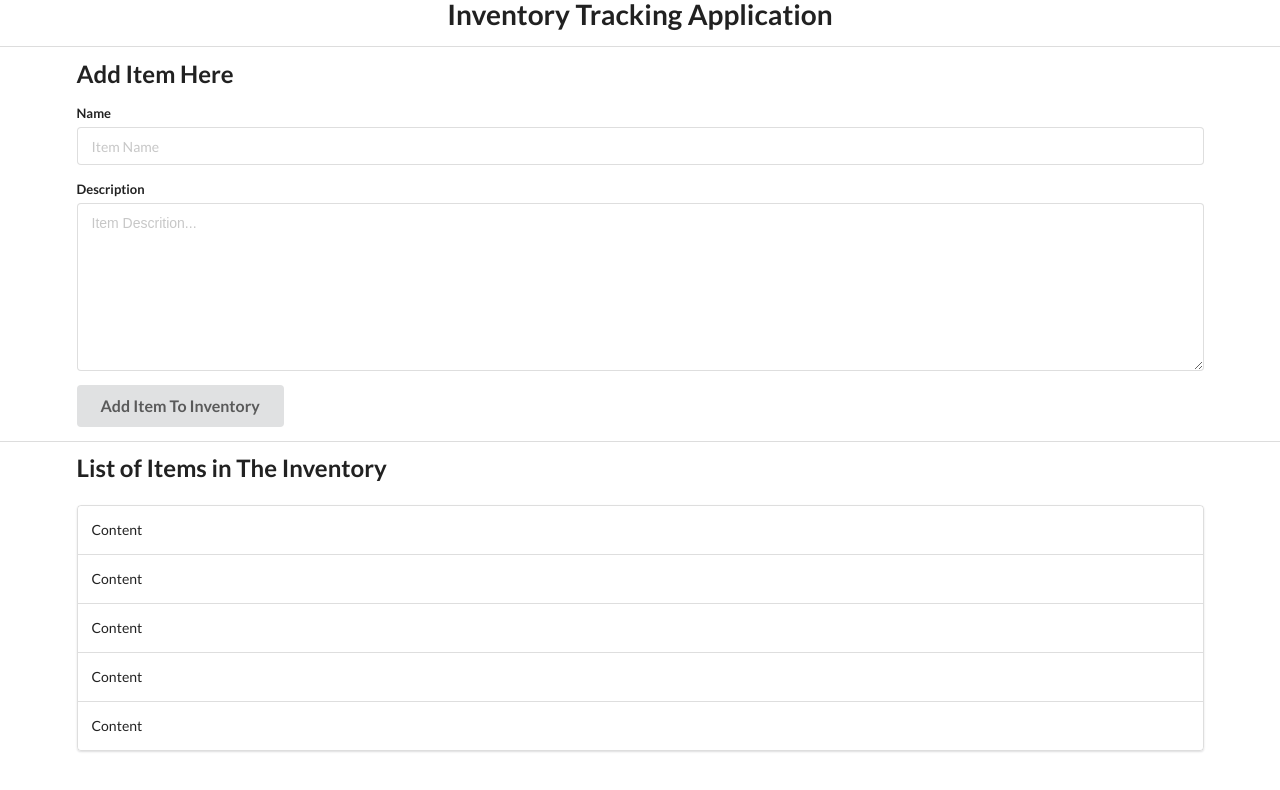
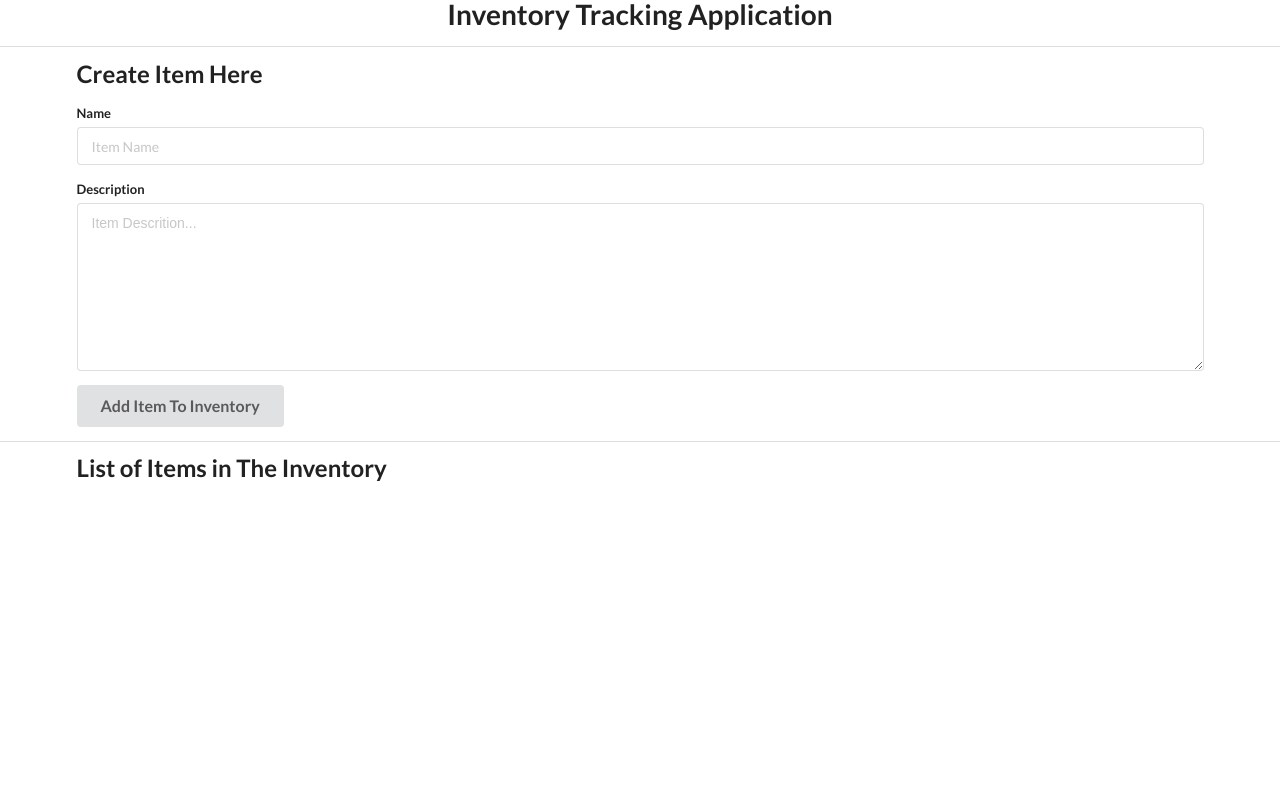
Before and after one commit to shiyuchen6688/inventory-tracking-app-shopify-Summer2022, a website: page public/index.html in a window 1280 px wide. Drawn offline with nearby package versions, Linux system fonts and the light colour scheme.

Commit message:
item.html done

```diff
--- a/public/index.html
+++ b/public/index.html
@@ -17,7 +17,7 @@
     <div class="ui divider"></div>
 
     <div class="ui container">
-        <h2 class="ui left aligned header">Add Item Here</h2>
+        <h2 class="ui left aligned header">Create Item Here</h2>
         <form class="ui form item-form">
             <div class="field">
                 <label for="name">Name</label>
@@ -42,13 +42,13 @@
         <h2 class="ui left aligned header">List of Items in The Inventory</h2>
         <section class="items-section">
             <div class="ui loader loader-items"></div>
-            <div class="ui segments items">
+            <!-- <div class="ui segments items">
                 <div class="ui segment">Content</div>
                 <div class="ui segment">Content</div>
                 <div class="ui segment">Content</div>
                 <div class="ui segment">Content</div>
                 <div class="ui segment">Content</div>
-            </div>
+            </div> -->
         </section>
     </div>
 
```
